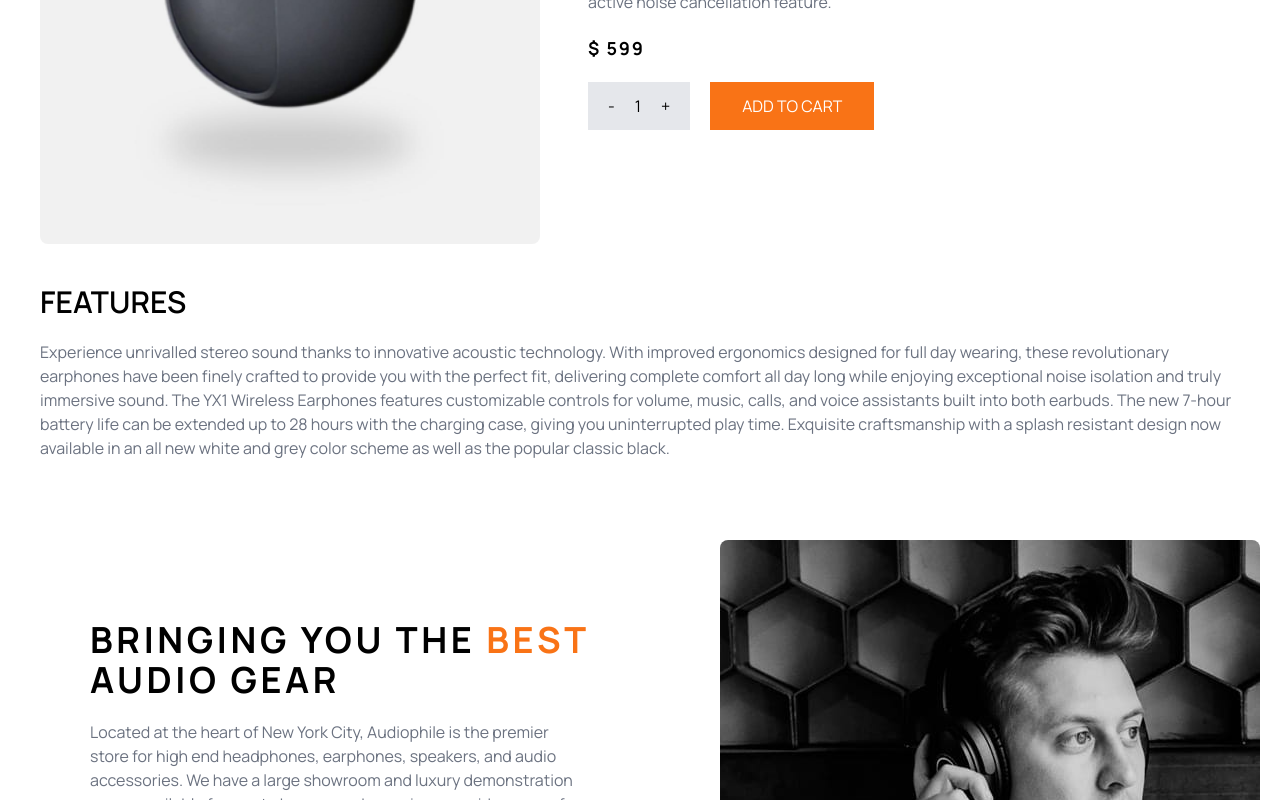
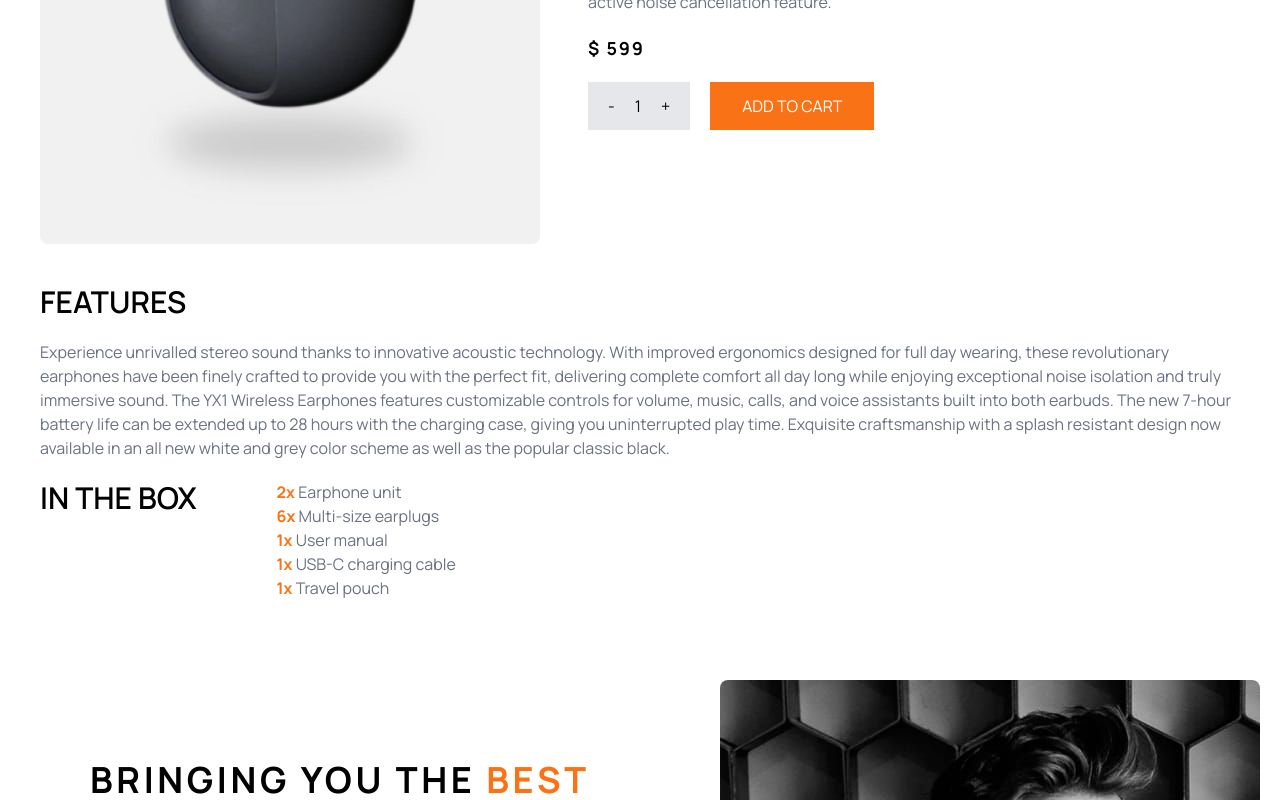
Before and after one commit to JioBautista/audiophile-ecommerce-website, a React (Vite) app in the folder frontend/app/: page /product-details/1 in a window 1280 px wide. Shown: the part 411-1211 px from the top of the page. Built offline with nearby package versions, Linux system fonts and the light colour scheme.

Commit message:
Update Features.jsx

```diff
--- a/frontend/app/src/pages/product-details/Features.jsx
+++ b/frontend/app/src/pages/product-details/Features.jsx
@@ -2,10 +2,10 @@ import React from "react";
 import Container from "../../components/Container";
 
 function Features({ data }) {
-  const includes = data && data.filter((ojb) => ojb.includes);
+  const includes = data && data[0].includes;
   console.log(includes);
   return (
-    <Container styles={"px-5"}>
+    <Container styles={"px-5 space-y-5"}>
       <div className="space-y-5">
         <h1 className="text-3xl font-semibold">FEATURES</h1>
         {data &&
@@ -13,6 +13,23 @@ function Features({ data }) {
             <p className="text-gray-500">{items.features}</p>
           ))}
       </div>
+
+      <div className="space-y-5 md:flex  md:gap-20 md:space-y-0">
+        <h1 className="text-3xl font-semibold">IN THE BOX</h1>
+        <div>
+          {includes &&
+            includes.map((items) => (
+              <>
+                <p className="font-bold text-orange-500">
+                  {items.quantity}x{" "}
+                  <span className="font-normal text-gray-500">
+                    {items.item}
+                  </span>
+                </p>
+              </>
+            ))}
+        </div>
+      </div>
     </Container>
   );
 }
```
